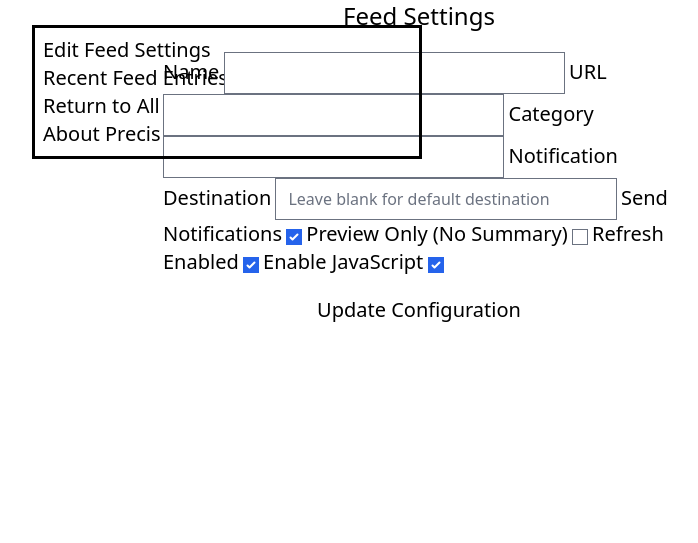
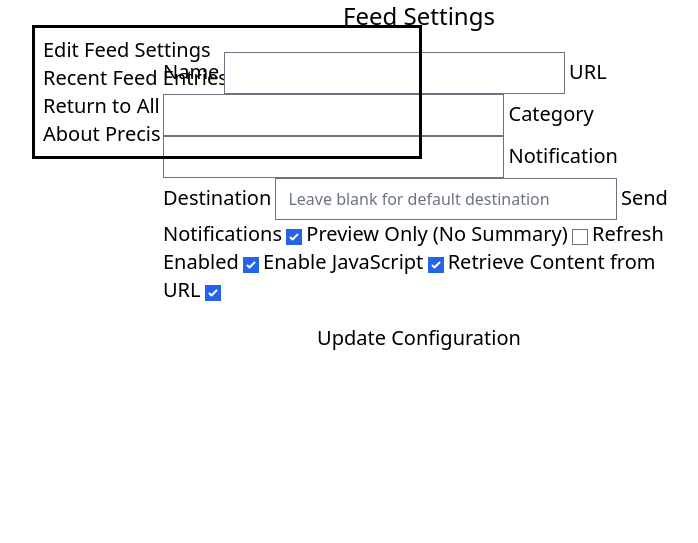
Before and after one commit to leozqin/precis, a FastAPI app: template app/templates/feed_config.html in a window 1280 px wide. Shown: the part 120-663 px from the top of the page, without its empty margins (221-919 px from the left). Run offline with FastAPI, Linux system fonts and the light colour scheme; the template is opened without the code that fills it, so the values that code supplies are empty; style sheets or scripts are compiled from the project's sources; parts of the project's set-up code (start-up, migrations or seed data) failed here and were passed over.

Commit message:
feat: add retrieve content option to feed config

```diff
--- a/app/app.py
+++ b/app/app.py
@@ -324,6 +324,7 @@
     preview_only: Annotated[bool, Form()] = False,
     refresh_enabled: Annotated[bool, Form()] = False,
     use_script: Annotated[bool, Form()] = False,
+    retrieve_content: Annotated[bool, Form()] = False,
 ):
     try:
         feed = Feed(
@@ -335,6 +336,7 @@
             preview_only=preview_only,
             refresh_enabled=refresh_enabled,
             use_script=use_script,
+            retrieve_content=retrieve_content,
         )
 
         await bk.update_feed(feed=feed)
--- a/app/models.py
+++ b/app/models.py
@@ -15,6 +15,7 @@
     preview_only: bool = False
     refresh_enabled: bool = True
     use_script: bool = False
+    retrieve_content: bool = True
 
     @property
     def rss(self) -> Type[FeedParserDict]:
@@ -37,6 +38,7 @@
     url: str
     published_at: int
     updated_at: int
+    content: str = None
     authors: list[str] = []
     preview: str = None
 
--- a/app/templates/feed_config.html
+++ b/app/templates/feed_config.html
@@ -97,6 +97,11 @@
           <input name="use_script" type="checkbox" class="toggle" {% if feed.use_script !=False %} checked {%
             endif %} />
         </label>
+        <label class="label cursor-pointer gap-2">
+          <span class="label-text text-2xl lg:text-xl">Retrieve Content from URL</span>
+          <input name="retrieve_content" type="checkbox" class="toggle" {% if feed.retrieve_content !=False %} checked {%
+            endif %} />
+        </label>
       </div>
       <div>
         <button type="submit"
```
Also changed, not shown: app/handlers.py (+8 -1 lines), app/rss.py (+3 -7 lines).
